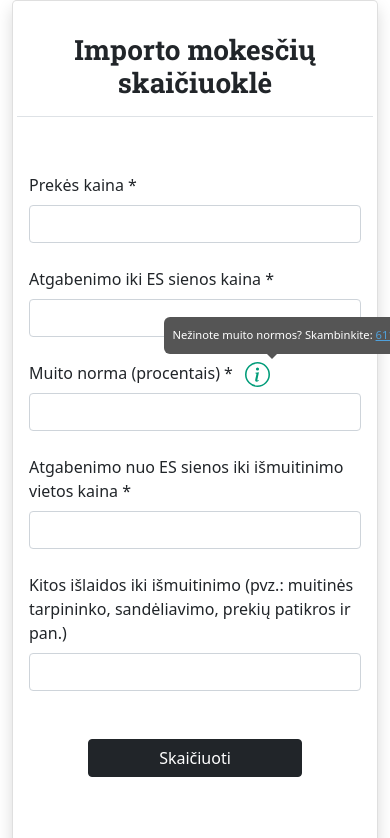
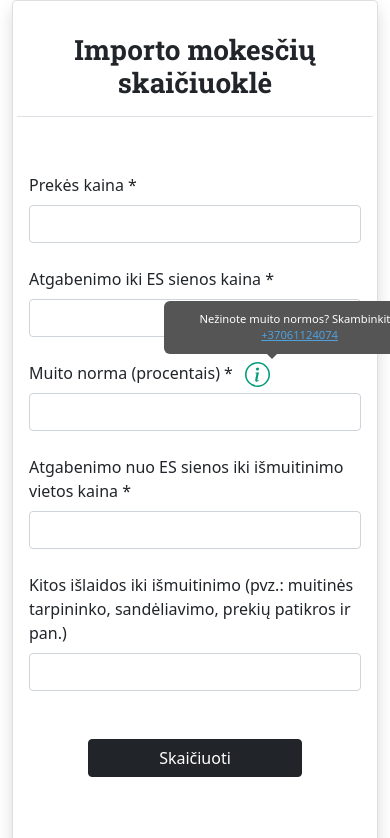
Before and after one commit to GretaSabaliauskiene/customs-calculator, a plain HTML site: page index.html in a window 390 px wide. Both pictures are taken after a click on the element 253 px from the left and 373 px from the top of the page. Shown: the top 838 px of the page. Drawn offline with nearby package versions, Linux system fonts and the light colour scheme.

Commit message:
fix: phone number

```diff
--- a/index.html
+++ b/index.html
@@ -58,7 +58,7 @@
                       <path d="m8.93 6.588-2.29.287-.082.38.45.083c.294.07.352.176.288.469l-.738 3.468c-.194.897.105 1.319.808 1.319.545 0 1.178-.252 1.465-.598l.088-.416c-.2.176-.492.246-.686.246-.275 0-.375-.193-.304-.533L8.93 6.588zM9 4.5a1 1 0 1 1-2 0 1 1 0 0 1 2 0z"/>
                     </svg>
                     <span class="popuptext" id="myPopup">
-                        Nežinote muito normos? Skambinkite: <a style="color: #4fa1dc;" href="tel:+37061124074">61124074</a>
+                        Nežinote muito normos? Skambinkite: <a style="color: #4fa1dc;" href="tel:+37061124074">+37061124074</a>
                       </span>
                   </div>
 
```
